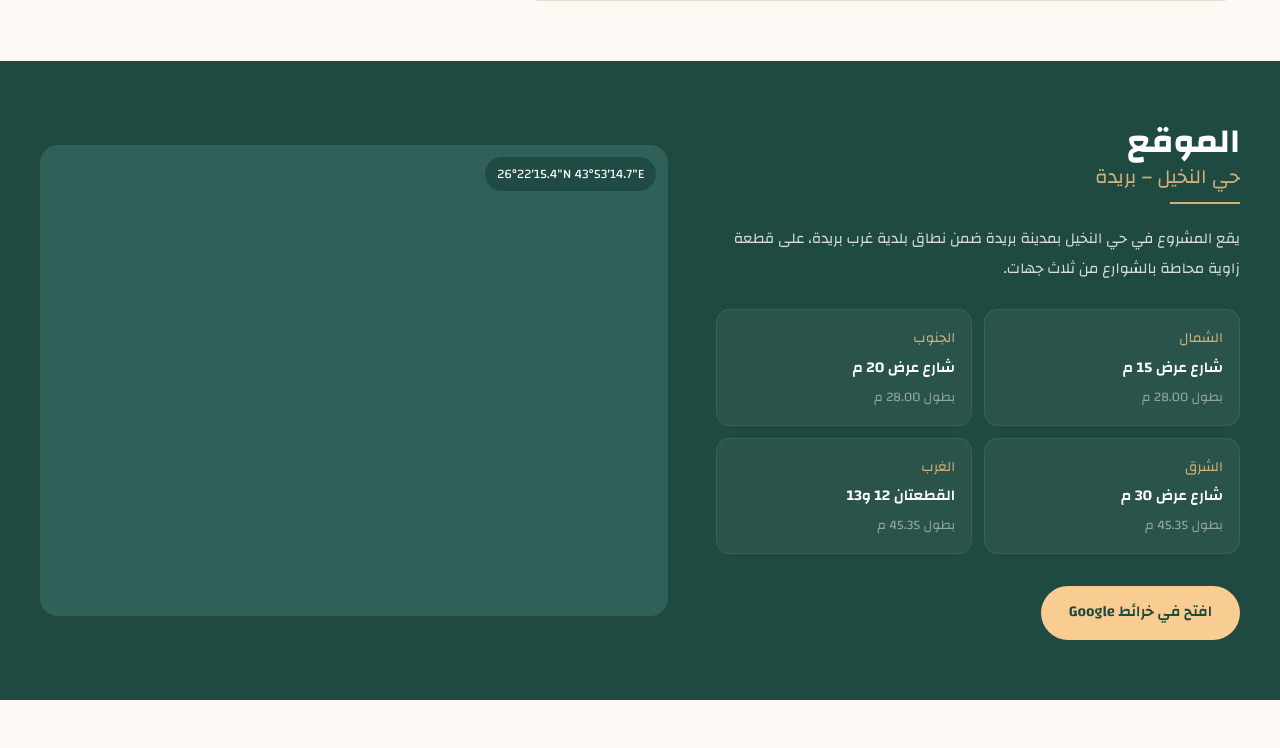
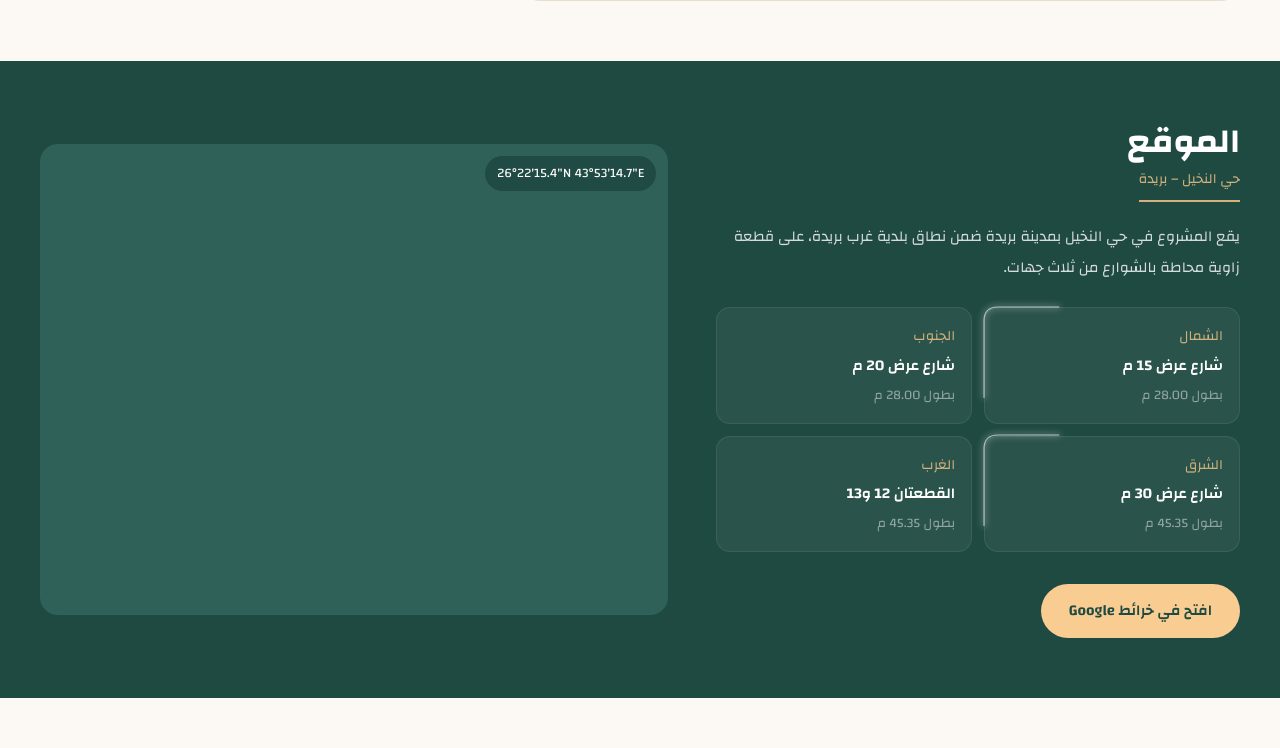
Before and after one commit to algnam-sa/masakin-alakhyar, a PHP site: page / in a window 1280 px wide. Shown: the part 5249-5997 px from the top of the page. Run offline with PHP 8.4, Linux system fonts and the light colour scheme; some libraries are stand-ins or nearby versions.

Commit message:
Location: smaller subtitle with fitted rule, clickable map pin, white edge light
- Subtitle 30% smaller; gold rule spans exactly the subtitle width
- Red map pin opens Google Maps directions to the project
- Boundary cards get a soft white light along their edges, reusing
  the feature-card light as a shared function

Co-Authored-By: Claude Opus 5.5 <noreply@anthropic.com>
Claude-Session: https://claude.ai/code/session_01HJzcQjLGeF9THJCMuTkdKR

```diff
--- a/assets/css/style.css
+++ b/assets/css/style.css
@@ -383,7 +383,7 @@ body.no-scroll { overflow: hidden; }
 .feature-trail path { fill: none; stroke-linecap: round; stroke-linejoin: round; }
 .feature-trail .trail-track { display: none; }
 .feature-trail .trail-glow { stroke: #f39925; stroke-width: 3.5; opacity: .6; filter: blur(3px); }
-.feature-trail .trail-line { stroke: url(#trailGradient); stroke-width: 1.5; }
+.feature-trail .trail-line { stroke-width: 1.5; }
 @media (prefers-reduced-motion: reduce) { .feature-trail { display: none; } }
 
 /* Spam trap field in the lead form: hidden from people, visible to naive bots */
@@ -394,3 +394,15 @@ body.no-scroll { overflow: hidden; }
 .site-footer .footer-desc { text-wrap: balance; max-width: 34em; }
 .site-footer li.is-bright { color: #fff; }
 .footer-bottom { color: #fff; }
+
+/* Location: smaller subtitle (30%) with the gold line spanning exactly its width */
+.sub-fit { display: inline-flex; flex-direction: column; align-items: stretch; max-width: 100%; }
+.sub-fit .title-rule { width: auto; align-self: stretch; }
+.location-text .section-sub { font-size: calc(var(--fs-sub) * .7); }
+/* Click target over the map's red pin (the pin sits at the map centre) */
+.map-pin-link { position: absolute; left: 50%; top: 50%; width: 46px; height: 58px; transform: translate(-50%, -90%); z-index: 2; border-radius: 50% 50% 45% 45%; cursor: pointer; }
+.map-pin-link:focus-visible { outline: 3px solid var(--clay); outline-offset: 2px; }
+/* Boundary cards: soft white edge light */
+.boundaries { position: relative; }
+.feature-trail.trail-white .trail-glow { stroke: #fff; stroke-width: 3; opacity: .35; filter: blur(3px); }
+.feature-trail.trail-white .trail-line { stroke-width: 1.2; opacity: .85; }
--- a/assets/js/main.js
+++ b/assets/js/main.js
@@ -72,6 +72,8 @@
   const mapFrame = $("#mapFrame");
   if (mapFrame) mapFrame.src = `https://maps.google.com/maps?q=${q}&z=17&output=embed`;
   if ($("#mapLink")) $("#mapLink").href = mapUrl;
+  // Red pin on the map: open directions to the project
+  if ($("#mapPinLink")) $("#mapPinLink").href = "https://www.google.com/maps/dir/?api=1&destination=" + q;
 
   /* ---------- Models ---------- */
   const modelTabs = $("#modelTabs"), modelPanel = $("#modelPanel");
@@ -266,18 +268,20 @@
   if (document.fonts && document.fonts.ready) document.fonts.ready.then(fitLead);
   window.addEventListener("load", fitLead);
 
-  /* ---------- Feature cards: light runs a zigzag path along each row (both rows at once) ---------- */
-  const featGrid = $(".features-grid");
-  const featCards = $$(".feature", featGrid);
-  if (featGrid && featCards.length && !window.matchMedia("(prefers-reduced-motion: reduce)").matches) {
+  /* ---------- Edge light: runs a zigzag path along each row of cards (all rows at once) ----------
+     Used by the feature cards (gold) and the plot boundary cards (soft white). */
+  let trailId = 0;
+  const edgeTrail = (featGrid, featCards, opts) => {
+    if (!featGrid || !featCards.length || window.matchMedia("(prefers-reduced-motion: reduce)").matches) return;
     const NS = "http://www.w3.org/2000/svg";
     const svg = document.createElementNS(NS, "svg");
-    svg.setAttribute("class", "feature-trail");
+    const gid = "trailGradient" + (++trailId);
+    svg.setAttribute("class", "feature-trail " + (opts.className || ""));
     svg.setAttribute("aria-hidden", "true");
-    svg.innerHTML = '<defs><linearGradient id="trailGradient" gradientUnits="userSpaceOnUse"><stop offset="0" stop-color="#c9a063"/><stop offset="1" stop-color="#f39925"/></linearGradient></defs>';
+    svg.innerHTML = '<defs><linearGradient id="' + gid + '" gradientUnits="userSpaceOnUse"><stop offset="0" stop-color="' + opts.from + '"/><stop offset="1" stop-color="' + opts.to + '"/></linearGradient></defs>';
     featGrid.appendChild(svg);
-    const SPEED = 520;   // px per second
-    const DASH = 240;    // length of the moving light
+    const SPEED = opts.speed || 520;   // px per second
+    const DASH = opts.dash || 240;     // length of the moving light
     let anims = [], visible = false;
 
     // Rounded polyline through points (corner radius r)
@@ -325,7 +329,7 @@
         const radius = parseFloat(getComputedStyle(featCards[0]).borderTopLeftRadius) || 18;
         const d = roundedPath(pts, radius);
         const g = document.createElementNS(NS, "g");
-        g.innerHTML = `<path class="trail-track" d="${d}"/><path class="trail-glow" d="${d}"/><path class="trail-line" d="${d}"/>`;
+        g.innerHTML = `<path class="trail-track" d="${d}"/><path class="trail-glow" d="${d}"/><path class="trail-line" d="${d}" stroke="url(#${gid})"/>`;
         svg.appendChild(g);
         const len = g.querySelector(".trail-line").getTotalLength();
         g.querySelectorAll(".trail-glow, .trail-line").forEach((path) => {
@@ -349,7 +353,9 @@
       visible = e.isIntersecting;
       anims.forEach((a) => (visible ? a.play() : a.pause()));
     }), { threshold: 0.15 }).observe(featGrid);
-  }
+  };
+  edgeTrail($(".features-grid"), $$(".features-grid .feature"), { from: "#c9a063", to: "#f39925" });
+  edgeTrail($(".boundaries"), $$(".boundaries li"), { from: "rgba(255,255,255,.35)", to: "#ffffff", className: "trail-white", dash: 160, speed: 300 });
 
   /* ---------- About video: pause for reduced motion ---------- */
   if (window.matchMedia("(prefers-reduced-motion: reduce)").matches) {
--- a/index.php
+++ b/index.php
@@ -64,10 +64,15 @@ $marketer = function (string $class, bool $lazy = false) use ($S) {
     return '<img src="' . url($S['marketer_logo']) . '" alt="' . e($S['marketer_name'] ?? '') . '"' . ($lazy ? ' loading="lazy"' : '') . '>'
          . '<span class="marketer-label">' . e($S['marketer_label'] ?? '') . '</span>';
 };
-$sectionHead = function (array $c, string $descKey = '') {
+$sectionHead = function (array $c, string $descKey = '', bool $fitRule = false) {
     $h = '<h2 class="section-title">' . e($c['title'] ?? '') . '</h2>';
-    if (!empty($c['sub'])) $h .= '<span class="section-sub">' . e($c['sub']) . '</span>';
-    $h .= '<span class="title-rule" aria-hidden="true"></span>';
+    // $fitRule: the gold line spans exactly the width of the subtitle
+    if ($fitRule && !empty($c['sub'])) {
+        $h .= '<span class="sub-fit"><span class="section-sub">' . e($c['sub']) . '</span><span class="title-rule" aria-hidden="true"></span></span>';
+    } else {
+        if (!empty($c['sub'])) $h .= '<span class="section-sub">' . e($c['sub']) . '</span>';
+        $h .= '<span class="title-rule" aria-hidden="true"></span>';
+    }
     if ($descKey && !empty($c[$descKey])) $h .= '<p>' . rich($c[$descKey]) . '</p>';
     return $h;
 };
@@ -267,7 +272,7 @@ $siteName = $S['site_name'] ?? '';
 <section class="section section-dark" id="location">
   <div class="container location-grid">
     <div class="location-text reveal">
-      <?= $sectionHead($LO) ?>
+      <?= $sectionHead($LO, '', true) ?>
       <?php if (!empty($LO['text'])): ?><p><?= rich($LO['text']) ?></p><?php endif; ?>
       <?php if (!empty($LO['boundaries'])): ?>
       <ul class="boundaries">
@@ -279,6 +284,7 @@ $siteName = $S['site_name'] ?? '';
     </div>
     <div class="map-wrap reveal">
       <iframe id="mapFrame" title="<?= e('خريطة موقع ' . $siteName) ?>" loading="lazy" referrerpolicy="no-referrer-when-downgrade"></iframe>
+      <a class="map-pin-link" id="mapPinLink" target="_blank" rel="noopener" title="الانتقال إلى موقع المشروع" aria-label="الانتقال إلى موقع المشروع في خرائط Google"></a>
       <?php if (!empty($LO['map_label'])): ?><span class="map-coords" dir="ltr"><?= e($LO['map_label']) ?></span><?php endif; ?>
     </div>
   </div>
```
